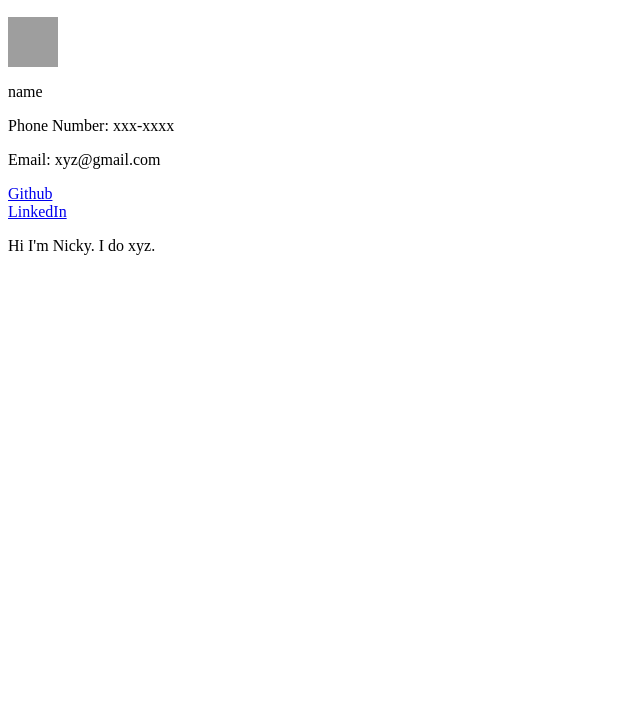
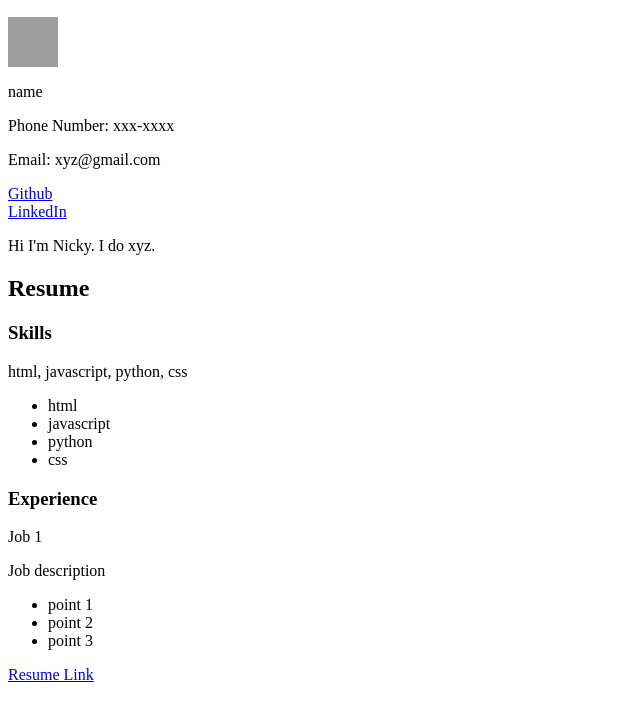
Before and after one commit to NickyLiu91/test-portfolio, a plain HTML site: page index.html in a window 1280 px wide. Shown: the part 96-800 px from the top of the page, without its empty margins (0-640 px from the left). Drawn offline with Linux system fonts and the light colour scheme; grey boxes are pictures that could not be loaded.

Commit message:
resume section complete

```diff
--- a/index.html
+++ b/index.html
@@ -22,7 +22,28 @@
             </div>
         </div>
         <div>
-
+            <h2>Resume</h2>
+            <div>
+                <h3>Skills</h3>
+                <p>html, javascript, python, css</p>
+                <ul>
+                    <li>html</li>
+                    <li>javascript</li>
+                    <li>python</li>
+                    <li>css</li>
+                </ul>
+            </div>
+            <div>
+                <h3>Experience</h3>
+                <p>Job 1</p>
+                <p>Job description</p>
+                <ul>
+                    <li>point 1</li>
+                    <li>point 2</li>
+                    <li>point 3</li>
+                </ul>
+            </div>
+            <a href="resume/html" download>Resume Link</a>
         </div>
     </body>
 </html>
```
Also changed, not shown: resume.html (added, +8 -0 lines).
